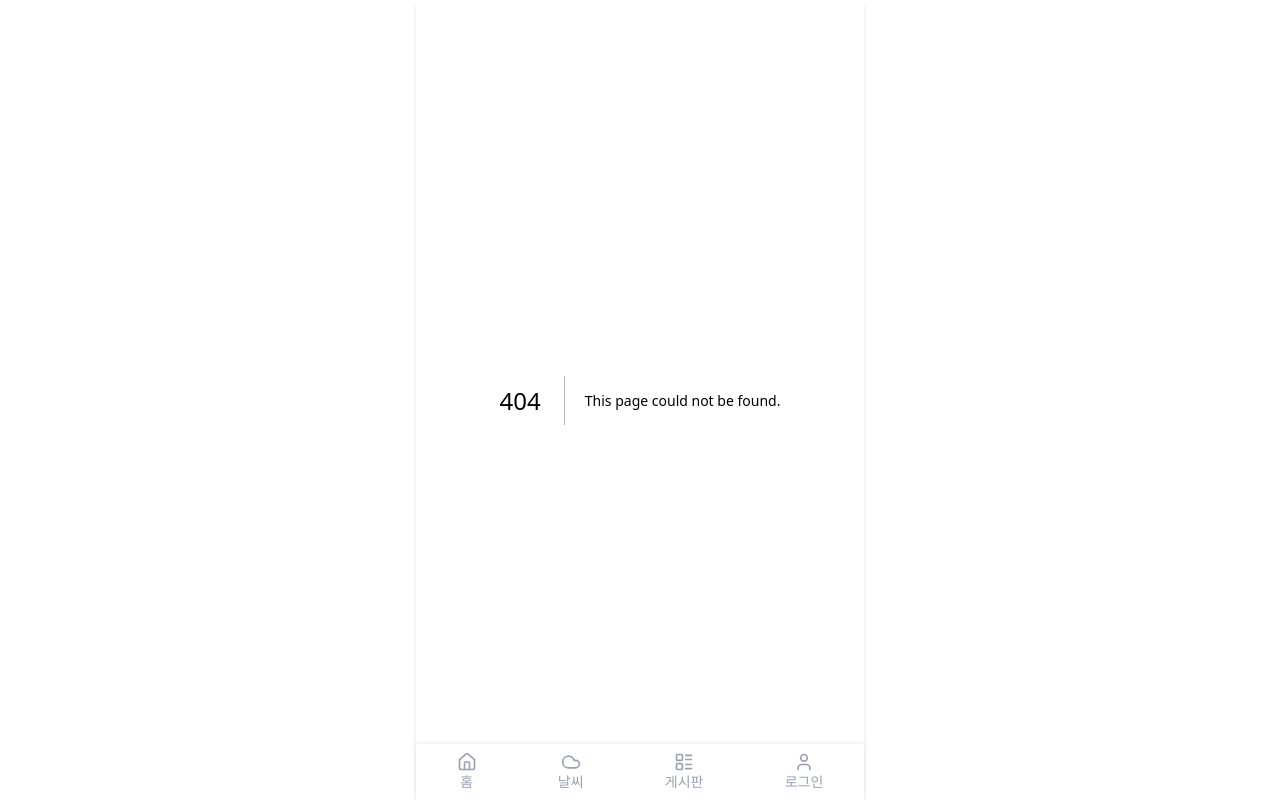
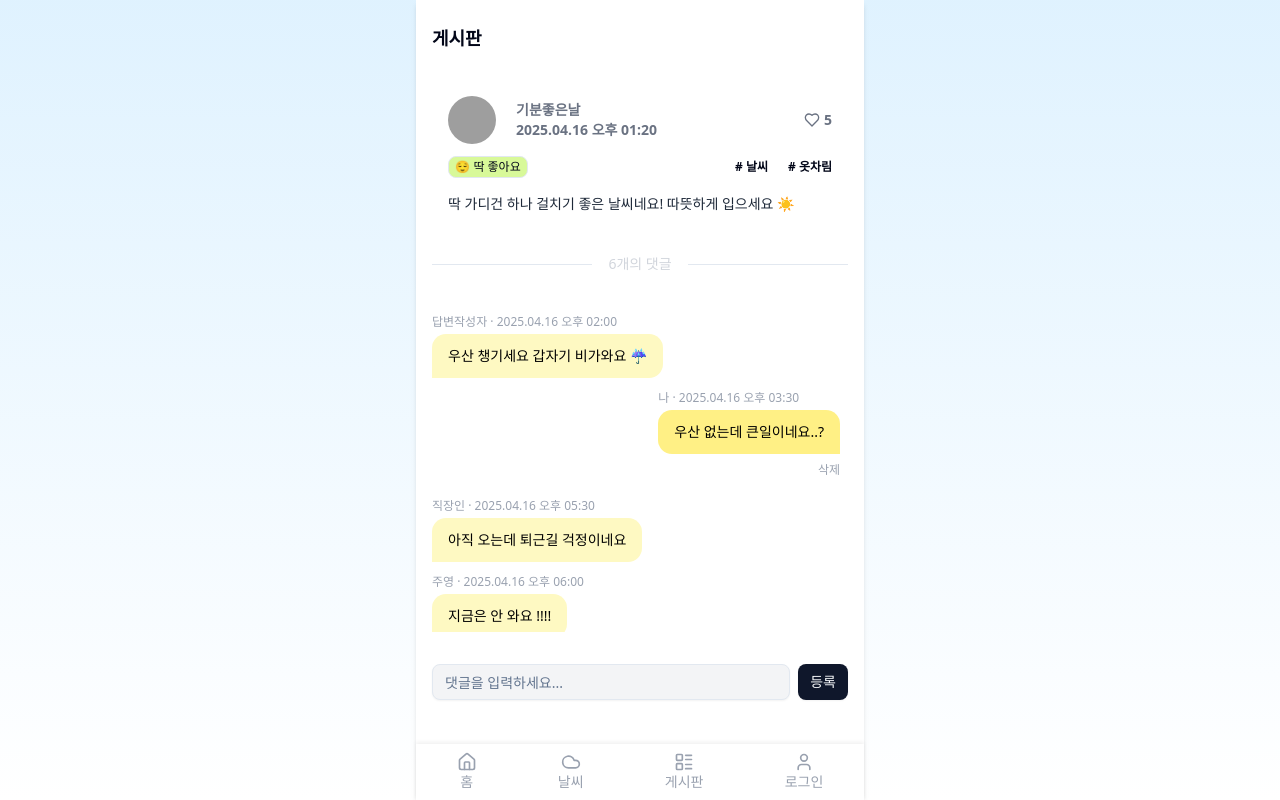
Before and after one commit to dev-vming/eat-the-weather, a Next.js app: page /posts/detail in a window 1280 px wide. Before the commit this address had no page. Built offline with nearby package versions, Linux system fonts and the light colour scheme; grey boxes are pictures that could not be loaded.

Commit message:
design: #26 post detail 페이지 UI 작업

```diff
--- /dev/null
+++ b/app/components/CommentItems.tsx
@@ -0,0 +1,53 @@
+'use client';
+
+import { Button } from '@/components/ui/button';
+
+interface Comment {
+  id: string;
+  content: string;
+  author: string;
+  createdAt: string;
+}
+
+interface CommentListProps {
+  comments: Comment[];
+  onDelete?: (id: string) => void;
+}
+
+export default function CommentItem({ comments, onDelete }: CommentListProps) {
+  return (
+    <div className="overflow-y-auto flex-1">
+      {comments.map((comment) => (
+        <div
+          key={comment.id}
+          className={`flex mb-2 ${comment.author === '나' ? 'justify-end' : 'justify-start'}`}
+        >
+          <div className="flex flex-col items-start mb-1">
+            <span className="text-xs text-gray-400 mb-1">
+              {comment.author} · {comment.createdAt}
+            </span>
+
+            <div
+              className={`py-3 px-4 rounded-xl text-sm whitespace-pre-wrap
+                  ${comment.author === '나' ? 'bg-yellow-200 text-black' : 'bg-yellow-100 text-black'}
+                  ${comment.author === '나' ? 'rounded-br-none' : 'rounded-bl-none'}`}
+            >
+              {comment.content}
+            </div>
+
+            {comment.author === '나' && (
+              <Button
+                variant="ghost"
+                size="sm"
+                onClick={() => alert('아직 개발중 🤔')}
+                className="cursor-pointer text-xs text-gray-400 self-end p-0 hover:text-red-700 hover:bg-transparent"
+              >
+                삭제
+              </Button>
+            )}
+          </div>
+        </div>
+      ))}
+    </div>
+  );
+}
--- a/app/components/PostItem.tsx
+++ b/app/components/PostItem.tsx
@@ -1,3 +1,4 @@
+'use client'
 import { Avatar, AvatarFallback, AvatarImage } from '@/components/ui/avatar';
 import { Heart } from 'lucide-react';
 import SensitivityBadge from './SensitivityBadge';
@@ -11,6 +12,7 @@ export interface PostProps {
   liked?: boolean;
   likeCount: number;
   sensitivity: number;
+  detail?: boolean;
 }
 
 export default function PostItem({
@@ -22,9 +24,10 @@ export default function PostItem({
   liked,
   likeCount,
   sensitivity,
+  detail,
 }: PostProps) {
   return (
-    <div className="px-4 py-5 cursor-pointer hover:bg-gray-50 border-b">
+    <div className={`px-4 py-5 ${detail?"":"cursor-pointer hover:bg-gray-50"}`}>
       {/* 프로필, 좋아요 영역 */}
       <div className="flex justify-between mb-3">
         <div className="flex items-center gap-5">
--- a/app/components/SensitivityBadge.tsx
+++ b/app/components/SensitivityBadge.tsx
@@ -1,3 +1,4 @@
+'use client'
 import { Badge } from '@/components/ui/badge';
 
 export default function SensitivityBadge({
--- /dev/null
+++ b/app/posts/detail/page.tsx
@@ -0,0 +1,105 @@
+'use client'
+import CommentItems from '@/app/components/CommentItems';
+import PostItem from '@/app/components/PostItem';
+import { Button } from '@/components/ui/button';
+import { Input } from '@/components/ui/input';
+import { Separator } from '@/components/ui/separator';
+
+const postData = {
+  content: '딱 가디건 하나 걸치기 좋은 날씨네요! 따뜻하게 입으세요 ☀️',
+  date: '2025.04.16 오후 01:20',
+  nickname: '기분좋은날',
+  tags: ['날씨', '옷차림'],
+  liked: false,
+  likeCount: 5,
+  sensitivity: 0,
+};
+
+const dummyComments = [
+  {
+    id: '1',
+    author: '답변작성자',
+    content: '우산 챙기세요 갑자기 비가와요 ☔️',
+    createdAt: '2025.04.16 오후 02:00',
+  },
+  {
+    id: '2',
+    author: '나',
+    content: '우산 없는데 큰일이네요..?',
+    createdAt: '2025.04.16 오후 03:30',
+  },
+  {
+    id: '3',
+    author: '직장인',
+    content: '아직 오는데 퇴근길 걱정이네요',
+    createdAt: '2025.04.16 오후 05:30',
+  },
+  {
+    id: '4',
+    author: '주영',
+    content: '지금은 안 와요 !!!!',
+    createdAt: '2025.04.16 오후 06:00',
+  },
+  {
+    id: '5',
+    author: '민혁',
+    content:
+      '개꿀 ㅎ개꿀 ㅎ개꿀 ㅎ개꿀 ㅎ개꿀 ㅎ개꿀 ㅎ개꿀 ㅎ개꿀 ㅎ개꿀 ㅎ개꿀 ㅎ개꿀 ㅎ개꿀 ㅎ개꿀 ㅎ개꿀 ㅎ개꿀 ㅎ개꿀 ㅎ개꿀 ㅎ개꿀 ㅎ개꿀 ㅎ개꿀 ㅎ개꿀 ㅎ개꿀 ㅎ개꿀 ㅎ',
+    createdAt: '2025.04.16 오후 06:30',
+  },
+  {
+    id: '6',
+    author: '민정',
+    content: '테스트 진행중입니다. 테스트입니다.',
+    createdAt: '2025.04.16 오후 07:30',
+  },
+];
+
+export default function PostDetailPage() {
+  return (
+    <div className="h-screen flex flex-col bg-white px-4 pt-6">
+      {/* 상단 헤더 */}
+      <h1 className="text-lg font-bold">게시판</h1>
+
+      {/* 게시물 영역 */}
+      <div className="pt-6">
+        <PostItem
+          content={postData.content}
+          date={postData.date}
+          nickname={postData.nickname}
+          tags={postData.tags}
+          liked={postData.liked}
+          likeCount={postData.likeCount}
+          sensitivity={postData.sensitivity}
+          detail={true}
+        />
+      </div>
+
+      {/* 댓글 구분선 */}
+      <div className="flex items-center pb-10">
+        <Separator className="flex-1" />
+        <span className="mx-4 text-gray-300 text-sm">
+          {dummyComments.length}개의 댓글
+        </span>
+        <Separator className="flex-1" />
+      </div>
+
+      {/* 댓글 리스트 영역 */}
+      <div className="flex-1 overflow-y-auto pr-2 mb-2">
+        <CommentItems comments={dummyComments} />
+      </div>
+
+      {/* 댓글 입력창 */}
+      <div className="flex items-center gap-2 pt-6 pb-25 flex-shrink-0 bg-white">
+        <Input
+          type="text"
+          placeholder="댓글을 입력하세요..."
+          className="flex-1 bg-gray-100 text-sm"
+        />
+        <Button variant="default" className="text-sm px-3">
+          등록
+        </Button>
+      </div>
+    </div>
+  );
+}
--- a/app/posts/page.tsx
+++ b/app/posts/page.tsx
@@ -60,6 +60,7 @@ export default function PostPage() {
       <div className="flex-1 overflow-y-auto px-4 pb-14">
         {/* 게시글 컴포넌트 넣을 공간 */}
         {dummyPosts.map((e, i) => (
+          <div key={i}>
             <PostItem
               content={e.content}
               date={e.date}
@@ -68,8 +69,10 @@ export default function PostPage() {
               liked={e.liked}
               likeCount={e.likeCount}
               sensitivity={e.sensitivity}
-            key={i}
+              detail={false}
             />
+            <div className="border-b" />
+          </div>
         ))}
       </div>
       <button className="absolute bottom-18 right-8 z-50 w-14 h-14 rounded-full bg-black text-white flex items-center justify-center shadow-lg hover:bg-gray-800 transition-colors cursor-pointer">
```
Lines whose indentation alone changed are shown as unchanged.
